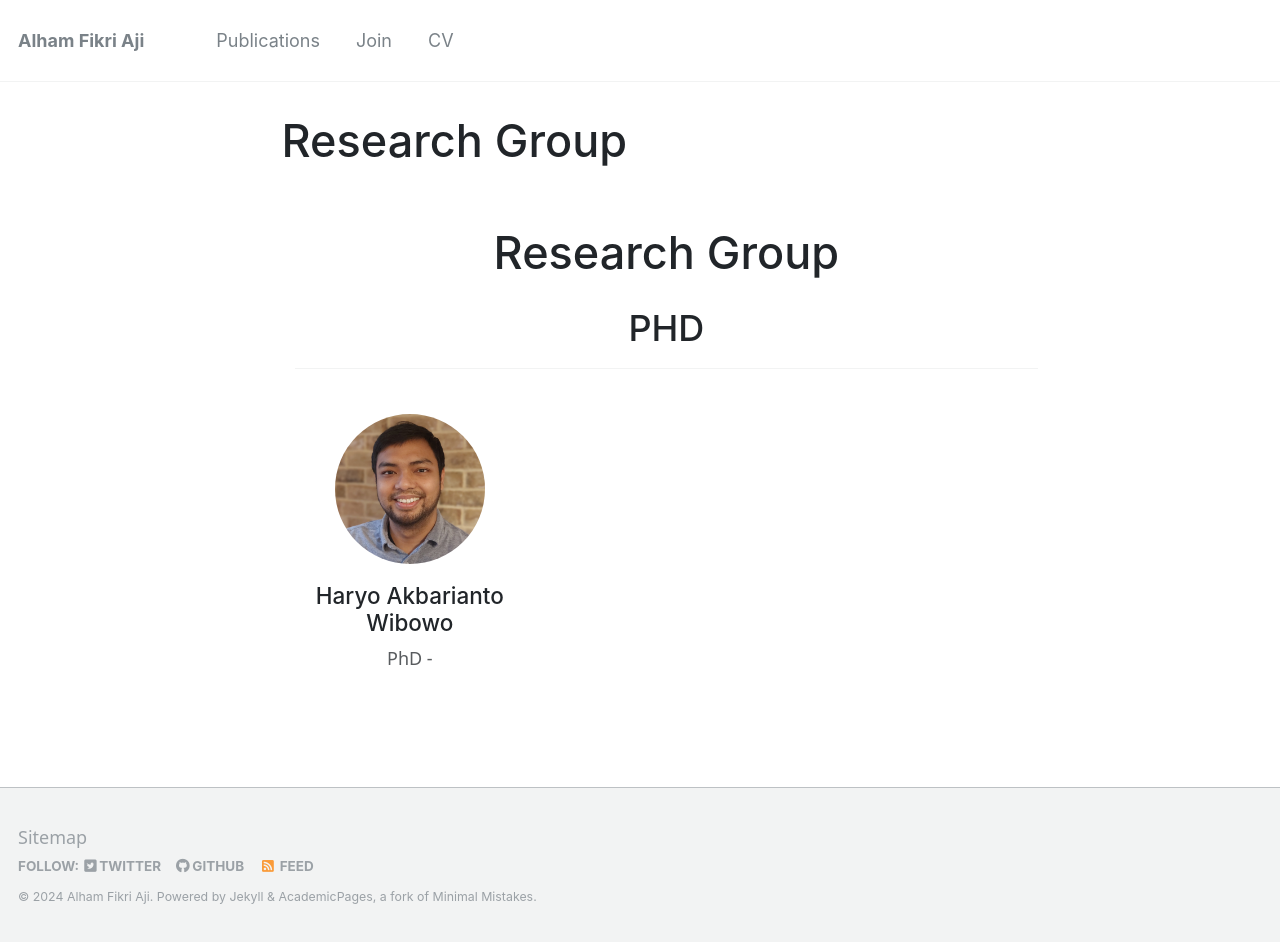
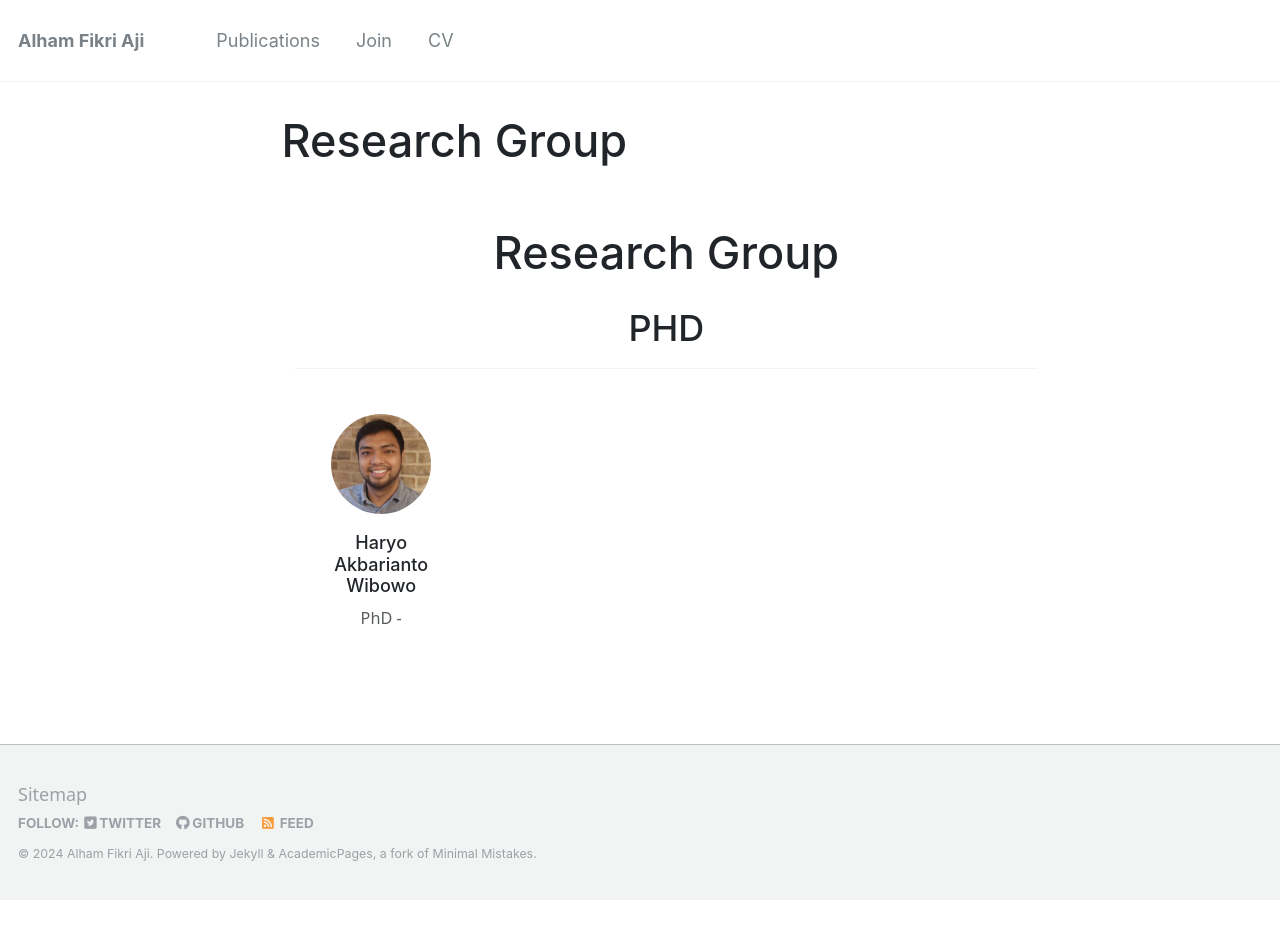
Before and after one commit to afaji/afaji.github.io, a Jekyll site: the page built from _pages/group.html, in a window 1280 px wide. Built offline with Jekyll 4.4.1, drawn with Linux system fonts in a browser that asks for light colours; after the commit the page ends 900 px from its top, so only the background shows below that.

Commit message:
Update group.html

```diff
--- a/_pages/group.html
+++ b/_pages/group.html
@@ -19,19 +19,19 @@ redirect_from:
     {% if people_in_category.size > 0 %}
       <div class="mb-5">
         <h2 class="text-uppercase text-center mb-4">{{ category }}</h2>
-        <div class="row row-cols-1 row-cols-sm-2 row-cols-md-3 g-4">
+        <div class="row row-cols-4 g-3">
           {% for person in people_in_category %}
             <div class="col">
               <div class="card h-100 text-center border-0">
-                <img src="{{ person.photo }}" class="card-img-top img-fluid rounded-circle mx-auto mt-3" alt="{{ person.name }}" style="width: 150px; height: 150px; object-fit: cover;">
+                <img src="{{ person.photo }}" class="card-img-top img-fluid rounded-circle mx-auto mt-3" alt="{{ person.name }}" style="width: 100px; height: 100px; object-fit: cover;">
                 <div class="card-body">
-                  <h5 class="card-title">
+                  <h6 class="card-title">
                     <a href="{{ person.website }}" class="text-decoration-none text-dark" target="_blank">{{ person.name }}</a>
-                  </h5>
-                  <p class="card-text text-muted mb-2">
+                  </h6>
+                  <p class="card-text text-muted mb-1" style="font-size: 0.9rem;">
                     {{ person.category }} {{ person.graduation }} - {{ person.university }}
                   </p>
-                  <p class="card-text text-muted">{{ person.bio }}</p>
+                  <p class="card-text text-muted" style="font-size: 0.8rem;">{{ person.bio }}</p>
                 </div>
               </div>
             </div>
```
